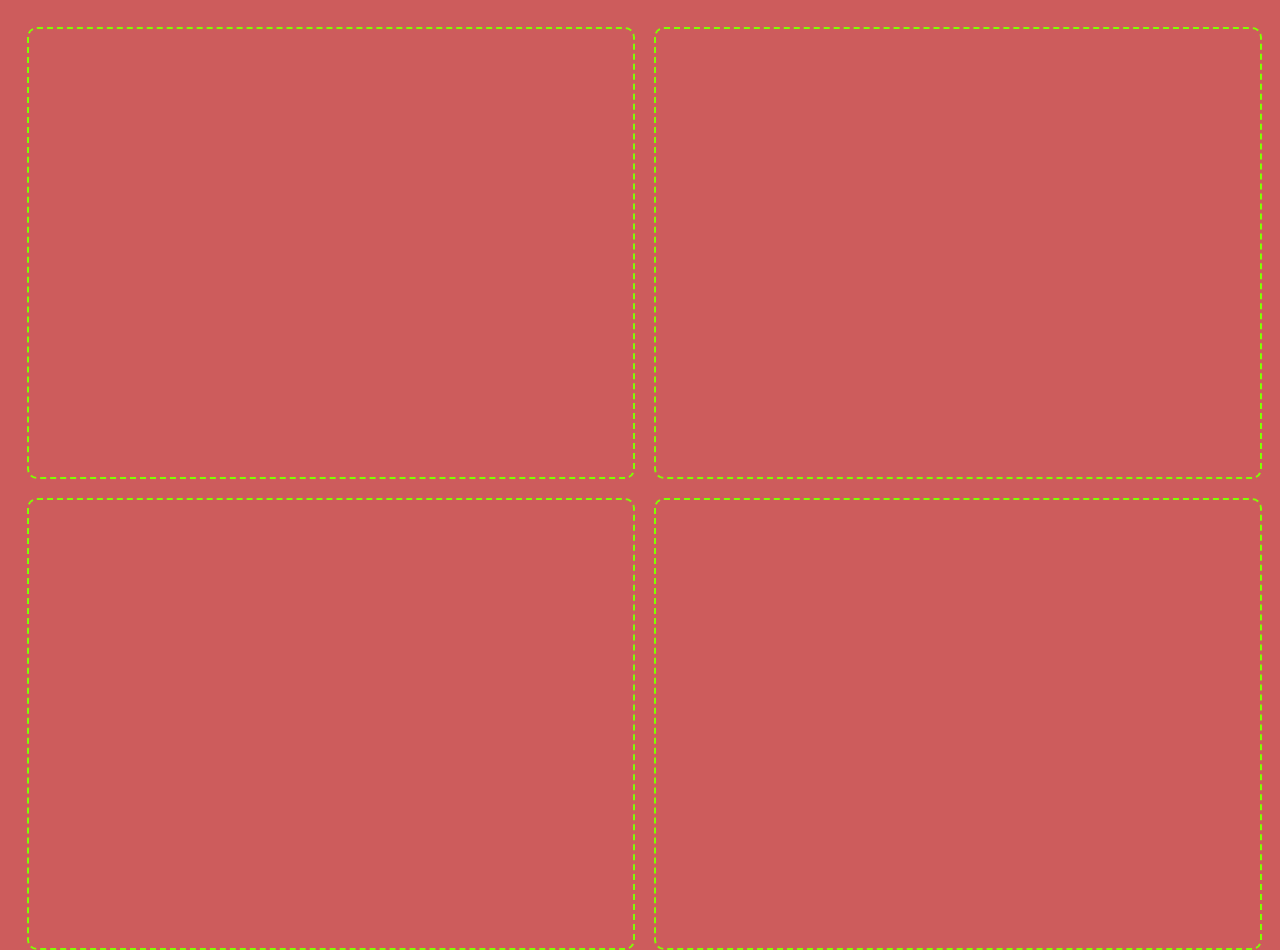
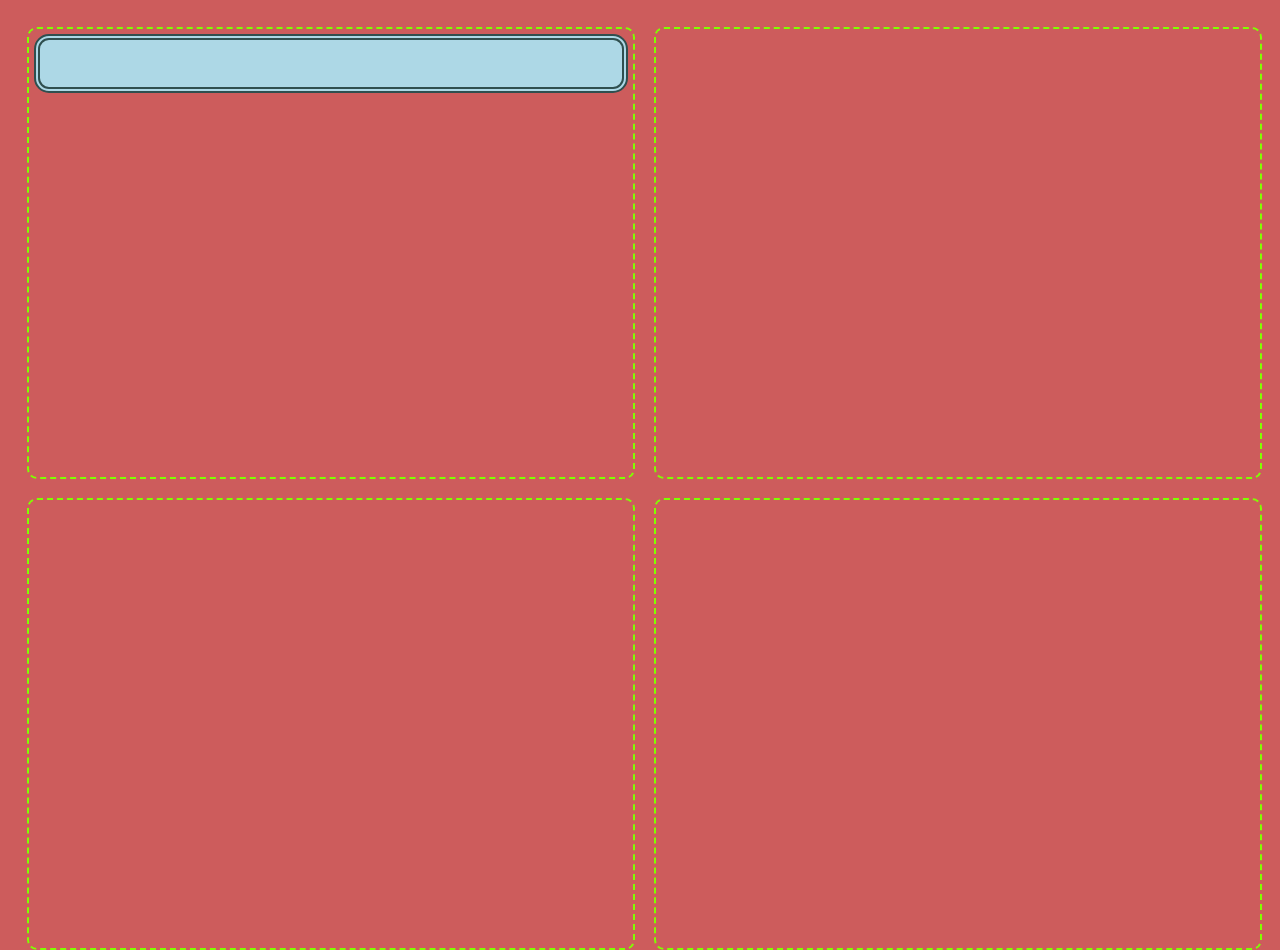
Before and after one commit to philFernandez/GridDragonDrop, a website built with webpack: page index.html in a window 1280 px wide. Shown: the top 950 px of the page. Built offline with nearby package versions, Linux system fonts and the light colour scheme.

Commit message:
secondski

```diff
--- a/src/css/style.css
+++ b/src/css/style.css
@@ -25,7 +25,13 @@ div.box {
     grid-auto-rows: 1em;
 }
 
+/* These represent the invisible grid lines */
 div.box>div {
-    /* border: thin solid red; */
     grid-column: 1 / span 37;
 }
+
+div.box>div.thing {
+    margin: 5px 5px 0 5px;
+    border: 6px double darkslategray;
+    border-radius: 15px;
+}
--- a/src/ts/app.ts
+++ b/src/ts/app.ts
@@ -1,30 +1,28 @@
 import '../css/style.css';
 
-const GRID_ROWS = 20;
-const GRID_COLUMNS = 25;
 
-/**
- * Each row spans 2 grid rows
- * and each columns spans 5 grid columns
- */
-const ROWS = 14;
-const COLUMNS = 5;
+function gridTheBoxes(nRows: number, rowSpan: number) {
+    const boxes = document.querySelectorAll('div.box') as NodeListOf<HTMLDivElement>;
 
-const ROW_SPAN = 2;
+    for (let box of boxes) {
+        let gridRowIndex = 1;
+        for (let rowNum = 0; rowNum < nRows; rowNum++) {
+            const row = document.createElement('div');
+            row.style.gridRow = `${gridRowIndex} / span ${rowSpan}`;
+            gridRowIndex += rowSpan;
+            box.appendChild(row);
+        }
+    }
+}
+
+gridTheBoxes(14, 2);
+
+const box1 = document.querySelector('div.box:nth-child(1)');
 
 
-const boxes = document.querySelectorAll('div.box') as NodeListOf<HTMLDivElement>;
+const thing1 = document.createElement('div');
+thing1.classList.add('thing');
+thing1.style.backgroundColor = "lightblue";
+thing1.style.gridArea = "1 / 1 / 5 / 38";
 
-
-
-for (let box of boxes) {
-    let gridRowIndex = 1;
-
-    for (let rowNum = 0; rowNum < ROWS; rowNum++) {
-        const row = document.createElement('div');
-        row.style.gridRow = `${gridRowIndex} / span ${ROW_SPAN}`;
-        gridRowIndex += ROW_SPAN;
-        box.appendChild(row);
-    }
-
-}
+box1?.appendChild(thing1);
```
